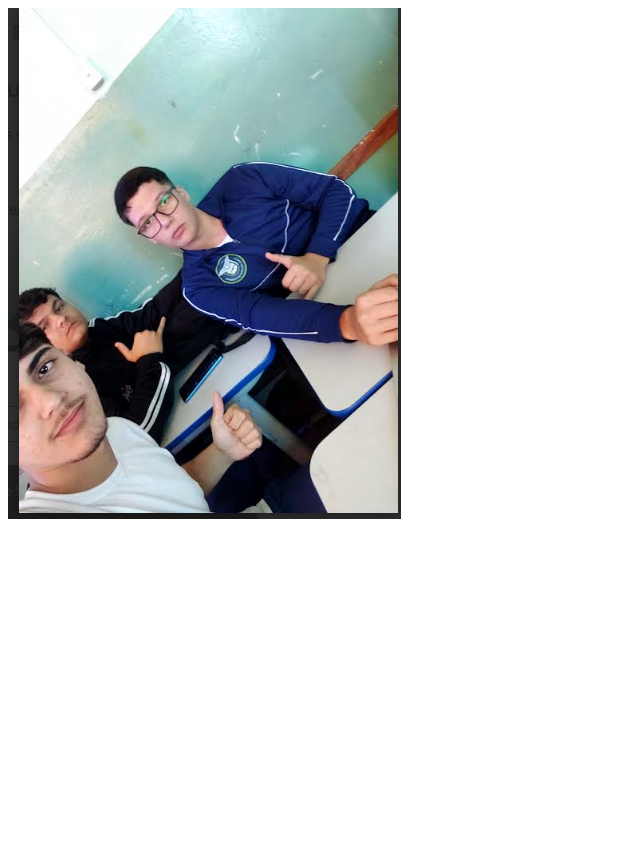
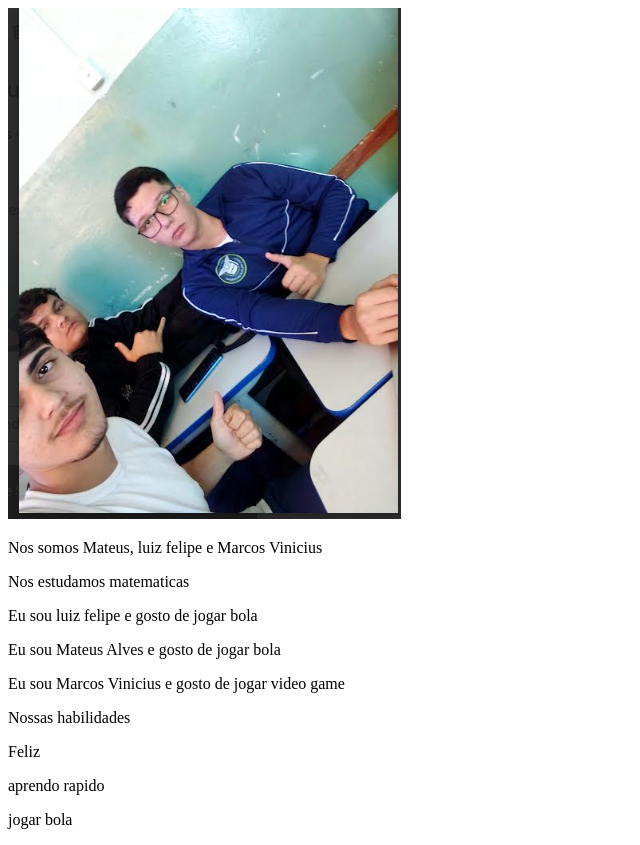
Before and after one commit to 08teus/portf-lio-2-B, a plain HTML site: page index.html in a window 1280 px wide. Shown: the whole page, without its empty margins (0-640 px from the left). Before the commit the page ends 800 px from the top, so only its background shows below. Drawn offline with Linux system fonts and the light colour scheme.

Commit message:
aula 2804

```diff
--- a/index.html
+++ b/index.html
@@ -3,11 +3,22 @@
 <head>
     <meta charset="UTF-8">
     <meta name="viewport" content="width=device-width, initial-scale=1.0">
-    <title>potifolio mateus</title>
+    <title>portifolio mateus</title>
     <link rel="stylesheet" href="style.css"
 </head>
 <body>
    <img src="img/fotoprojeto.png" alt="foto dos criadores">
+   <p>Nos somos Mateus, luiz felipe e Marcos Vinicius</p>
+   <p>Nos estudamos matematicas</p>
+   <P>Eu sou luiz felipe e gosto de jogar bola</P>
+   <p>Eu sou Mateus Alves e gosto de jogar bola</p>
+   <p>Eu sou Marcos Vinicius e gosto de jogar video game</p>
+   <p>Nossas habilidades</p>
+   <div>
+       <p>Feliz</p>
+       <p>aprendo rapido</p>
+       <p>jogar bola</p>
+   </div>
 
 
 </body>
```
